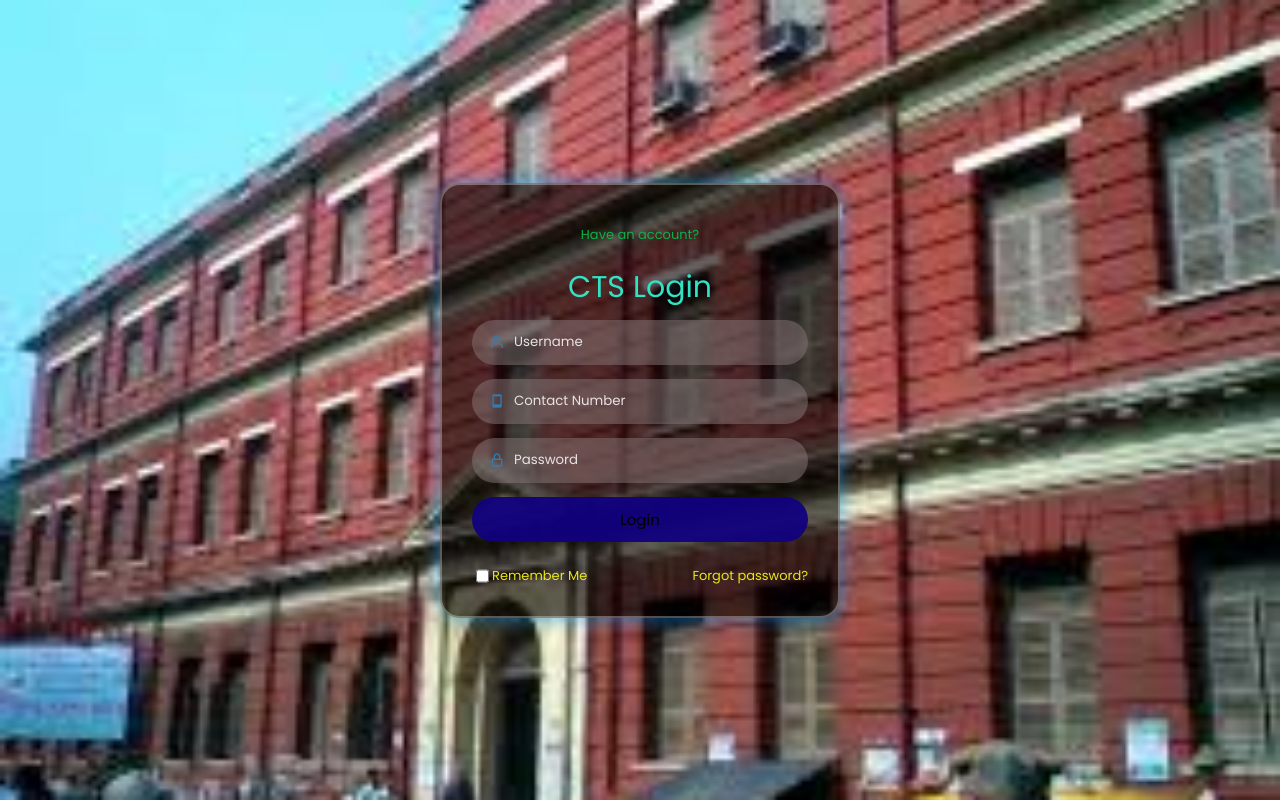
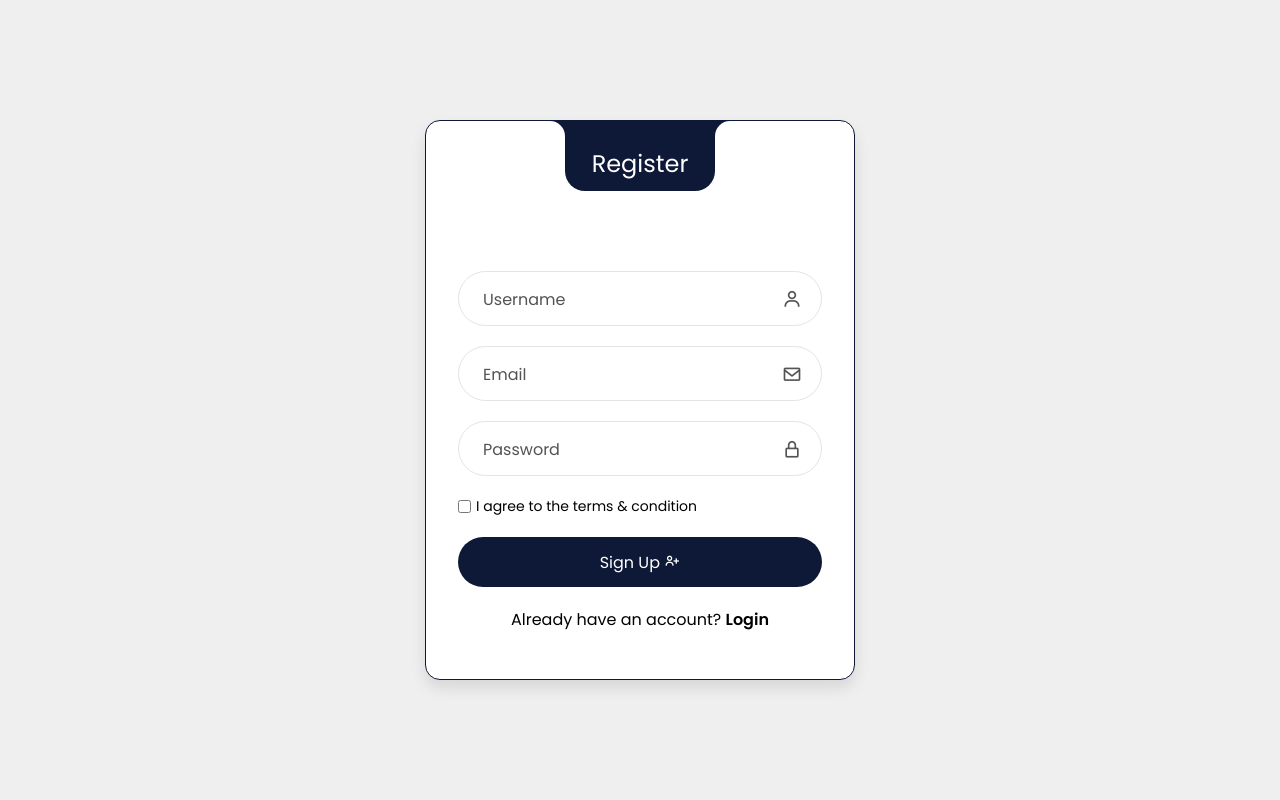
Before and after one commit to ankit1412845/ctsproject, a Django app: page / in a window 1280 px wide. Run offline with Django 5.2, Linux system fonts and the light colour scheme.

Commit message:
Fix login page design

```diff
--- a/main/static/css/Style.css
+++ b/main/static/css/Style.css
@@ -1,111 +1,255 @@
-/* POPPINS FONT */
-@import url("https://fonts.googleapis.com/css2?family=Poppins:wght@400;500;600;700&display=swap");
+/* IMPORT FONTS */
+@import url("https://fonts.googleapis.com/css2?family=Inter:wght@100..900&family=Outfit:wght@100..900&family=Poppins:wght@100..900&display=swap");
+
+/* GLOBAL STYLES */
 * {
+  margin: 0;
+  padding: 0;
   box-sizing: border-box;
   font-family: "Poppins", sans-serif;
 }
+
+:root {
+  --primary-color: #0d1936;
+  --secondary-color: #535354;
+  --background-color: #efefef;
+  --shadow-color: rgba(0, 0, 0, 0.1);
+  --white-color: #ffffff;
+  --black-color: #000000;
+  --input-border-color: #e3e4e6;
+  --transition-3s: 0.3s;
+}
+
+/* BODY */
 body {
-  margin: 0;
-  /*background-color: red;*/
-  background-image: url("/static/images/images.jpeg");
-  background-size: cover;
-  background-repeat: no-repeat;
-  background-position: center;
-  background-attachment: fixed;
-}
-.box {
   display: flex;
   justify-content: center;
   align-items: center;
   min-height: 100vh;
+  background: var(--background-color);
 }
-.container {
-  width: 400px;
-  display: flex;
-  flex-direction: column;
-  padding: 0 15px 0 15px;
+
+/* LINKS */
+a {
+  text-decoration: none;
+  color: var(--black-color);
+  transition: 0.3s;
 }
-.top-header span {
-  color: #0bb246;
-  font-size: small;
+
+a:hover {
+  text-decoration: underline;
+}
+
+/* WRAPPER */
+.wrapper {
+  position: relative;
+  width: 430px;
+  height: 560px;
+  background: var(--white-color);
+  border-radius: 15px;
+  padding: 120px 32px 64px;
+  border: 1px solid var(--primary-color);
+  box-shadow: 0 8px 15px var(--shadow-color);
+  overflow: hidden;
+}
+
+/* HEADER */
+.form-header {
+  position: absolute;
+  top: 0;
+  left: 50%;
+  transform: translateX(-50%);
+  width: 150px;
+  height: 70px;
+  background: var(--primary-color);
+  border-radius: 0 0 20px 20px;
   display: flex;
   justify-content: center;
-  padding: 10px 0 10px 0;
+  align-items: center;
 }
-.top-header header {
-  color: #31e2c5;
-  font-size: 30px;
-  display: flex;
-  justify-content: center;
-  padding: 10px 0 10px 0;
+
+.form-header::before,
+.form-header::after {
+  content: "";
+  position: absolute;
+  top: 0;
+  width: 30px;
+  height: 30px;
 }
+
+.form-header::before {
+  left: -30px;
+  border-top-right-radius: 50%;
+  box-shadow: 15px 0 0 var(--primary-color);
+}
+
+.form-header::after {
+  right: -30px;
+  border-top-left-radius: 50%;
+  box-shadow: -15px 0 0 var(--primary-color);
+}
+
+/* TITLES */
+.titles {
+  position: relative;
+}
+
+.title-login,
+.title-register {
+  position: absolute;
+  left: 50%;
+  transform: translateX(-50%);
+  color: var(--white-color);
+  font-size: 24px;
+  transition: 0.3s;
+  white-space: nowrap;
+}
+
+/* Register title first */
+.title-register {
+  top: -10px;
+}
+
+.title-login {
+  top: 40px;
+}
+
+/* FORMS */
+.login-form,
+.register-form {
+  position: absolute;
+  top: 130px;
+  width: calc(100% - 64px);
+  background: var(--white-color);
+  transition: 0.4s ease;
+}
+
+/* Register page first show */
+.register-form {
+  left: 32px;
+}
+
+/* Login page hidden */
+.login-form {
+  left: -100%;
+}
+/* INPUT BOX */
+.input-box {
+  position: relative;
+  margin: 20px 0;
+}
+
 .input-field {
-  position: relative;
-  display: flex;
-  flex-direction: column;
-  margin-bottom: 14px;
+  width: 100%;
+  height: 55px;
+  padding: 0 20px;
+  padding-right: 50px;
+  border-radius: 30px;
+  border: 1px solid var(--input-border-color);
+  outline: none;
+  background: transparent;
+  font-size: 16px;
+  transition: 0.3s;
 }
-.input-field .input {
-  height: 45px;
-  width: 100%;
-  border: none;
-  outline: none;
-  border-radius: 30px;
-  color: #fff;
-  padding: 0 0 0 42px;
-  background: rgba(134, 119, 119, 0.5);
+
+.input-field:focus {
+  border-color: var(--primary-color);
 }
-.input-field i {
+
+/* LABEL */
+.label {
   position: absolute;
   top: 50%;
-  left: 17px;
+  left: 20px;
   transform: translateY(-50%);
-  color: #347bb0;
-  pointer-events: none;
+  color: var(--secondary-color);
+  transition: 0.2s;
+  background: var(--white-color);
+  padding: 0 5px;
 }
-.input::placeholder {
-  color: #e9e3e3;
+
+.input-field:focus ~ .label,
+.input-field:valid ~ .label {
+  top: 0;
+  font-size: 13px;
+  color: var(--primary-color);
 }
-.submit {
+
+/* ICON */
+.icon {
+  position: absolute;
+  top: 50%;
+  right: 20px;
+  transform: translateY(-50%);
+  font-size: 20px;
+  color: var(--secondary-color);
+}
+
+/* TERMS */
+.form-cols {
+  display: flex;
+  justify-content: space-between;
+  align-items: center;
+  font-size: 14px;
+}
+
+.col-1 {
+  display: flex;
+  align-items: center;
+  gap: 5px;
+}
+
+/* BUTTON */
+.btn-submit {
+  width: 100%;
+  height: 50px;
   border: none;
   border-radius: 30px;
-  font-size: 15px;
-  height: 45px;
-  outline: none;
-  width: 100%;
-  background: rgba(17, 2, 126, 0.953);
+  background: var(--primary-color);
+  color: var(--white-color);
+  font-size: 16px;
   cursor: pointer;
   transition: 0.3s;
 }
-.submit:hover {   /*Login Button*/
-  transition: all 1ms ease-in 1ms;
-  background-color: #4aa0e3;
+
+.btn-submit:hover {
+  opacity: 0.9;
 }
-.bottom {   /*Remember Me */
+
+/* SWITCH FORM */
+.switch-form {
+  margin-top: 15px;
+  text-align: center;
+}
+
+.switch-form a {
+  font-weight: 600;
+}
+
+/* TOASTER */
+.toaster {
+  display: none;
+}
+
+.toggle.toaster {
+  position: absolute;
+  top: 30px;
+  right: 20px;
+  width: 220px;
+  height: 70px;
+  background: var(--primary-color);
+  color: var(--white-color);
+  border-radius: 10px;
   display: flex;
-  flex-direction: row;
-  justify-content: space-between;
-  font-size: small;
-  color: #e9e615;
-  margin-top: 10px;
+  justify-content: center;
+  align-items: center;
 }
-.left {
-  display: flex;
+
+/* RESPONSIVE */
+@media only screen and (max-width: 564px) {
+  .wrapper {
+    width: 95%;
+    height: auto;
+    padding-bottom: 40px;
+  }
 }
-.left label {
-  cursor: pointer;
-}
-label a {     /*Forget Passwoard*/
-  color: #e9e615;
-  text-decoration: none;
-}
-.container {    /*Background Box*/
-  width: 400px;
-  padding: 30px;
-  border-radius: 20px;
-
-  background: rgba(0, 0, 0, 0.6);
-  border: 2px solid rgba(255, 255, 255, 0.3);
-
-  box-shadow: 0 0 20px rgba(0, 150, 255, 0.6);
-}
--- a/main/templates/main/login.html
+++ b/main/templates/main/login.html
@@ -2,50 +2,167 @@
 <html lang="en">
   <head>
     <meta charset="UTF-8" />
-    <meta http-equiv="X-UA-Compatible" content="IE=edge" />
     <meta name="viewport" content="width=device-width, initial-scale=1.0" />
+
+    <!-- Boxicons -->
+    <link
+      href="https://unpkg.com/boxicons@2.1.4/css/boxicons.min.css"
+      rel="stylesheet"
+    />
+
     {% load static %}
    <link rel="stylesheet" href="{% static 'css/Style.css' %}">
-    <link
-      href="https://unpkg.com/boxicons@2.1.4/css/boxicons.min.css" rel="stylesheet">
-    <title>CTS | Login</title>
+
+    <title>Animated Login & Register | Ludiflex</title>
   </head>
+
   <body>
-  <div class="box">
-    <div class="container">
-      <div class="top-header">
-        <span>Have an account?</span>
-        <header>CTS Login</header>
+    <div class="wrapper">
+
+      <!-- FORM HEADER -->
+      <div class="form-header">
+        <div class="titles">
+          <!-- Register ke age rakha holo -->
+          <span class="title-register">Register</span>
+          <span class="title-login">Login</span>
         </div>
-<form action="/home/" method="get">
-  {% csrf_token %}
-  <div class="input-field">
-    <input type="text" class="input" name="username" placeholder="Username" autocomplete="username" required>
-    <i class="bx bx-user" aria-hidden="true"></i>
       </div>
-  <div class="input-field">
-  <input type="tel" class="input" placeholder="Contact Number" required>
-  <i class="bx bx-mobile"></i>
+
+      <!-- REGISTER FORM FIRST -->
+      <div class="register-form" style="left: 0px;">
+        <div class="input-box">
+          <input
+            type="text"
+            id="reg-user"
+            class="input-field"
+            autocomplete="off"
+            required
+          />
+          <label for="reg-user" class="label">Username</label>
+          <i class="bx bx-user icon"></i>
         </div>
-  <div class="input-field">
-    <input type="password" class="input" name="password" placeholder="Password" autocomplete="current-password" required>
-    <i class="bx bx-lock-alt" aria-hidden="true"></i>
+
+        <div class="input-box">
+          <input
+            type="text"
+            id="email"
+            class="input-field"
+            autocomplete="off"
+            required
+          />
+          <label for="email" class="label">Email</label>
+          <i class="bx bx-envelope icon"></i>
         </div>
-  <div class="input-field">
-    <input type="submit" class="submit" value="Login">
+
+        <div class="input-box">
+          <input
+            type="password"
+            id="reg-pass"
+            class="input-field"
+            autocomplete="off"
+            required
+          />
+          <label for="reg-pass" class="label">Password</label>
+          <i class="bx bx-lock-alt icon"></i>
         </div>
-</form>
-<div class="bottom">
-                <div class="left">
-                    <input type="checkbox" id="check">
-                    <label for="check"> Remember Me</label>
+
+        <div class="form-cols">
+          <div class="col-1">
+            <input type="checkbox" id="remember" />
+            <label for="remember">
+              I agree to the terms & condition
+            </label>
           </div>
-                <div class="right">
-                    <label><a href="#">Forgot password?</a></label>
+        </div>
+
+        <div class="input-box">
+          <button class="btn-submit" id="SignUpBtn">
+            Sign Up <i class="bx bx-user-plus"></i>
+          </button>
+        </div>
+
+        <div class="switch-form">
+          <span>
+            Already have an account?
+            <a href="#" onclick="loginFunction()">Login</a>
+          </span>
+        </div>
+      </div>
+
+      <!-- LOGIN FORM SECOND -->
+      <div class="login-form" style="left: -500px;">
+        <div class="input-box">
+          <input
+            type="text"
+            id="user"
+            class="input-field"
+            autocomplete="off"
+            required
+          />
+          <label for="user" class="label">Username</label>
+          <i class="bx bx-user icon"></i>
+        </div>
+
+        <div class="input-box">
+          <input
+            type="password"
+            id="pass"
+            class="input-field"
+            autocomplete="off"
+            required
+          />
+          <label for="pass" class="label">Password</label>
+          <i class="bx bx-lock-alt icon"></i>
+        </div>
+
+        <div class="form-cols">
+          <div class="col-2">
+            <a href="#">Forgot password?</a>
+          </div>
+        </div>
+
+        <button class="btn-submit" id="SignInBtn">
+         Login <i class="bx bx-log-in"></i>
+         </button>
+
+        <div class="switch-form">
+          <span>
+            Don't have an account?
+            <a href="#" onclick="registerFunction()">Register</a>
+          </span>
         </div>
       </div>
     </div>
+
+    <div class="toaster">
+      <p>Logged In !</p>
     </div>
+
+    <!-- SCRIPT -->
+<script>
+  function loginFunction() {
+    document.querySelector(".login-form").style.left = "32px";
+    document.querySelector(".register-form").style.left = "100%";
+
+    document.querySelector(".title-login").style.top = "-10px";
+    document.querySelector(".title-register").style.top = "-60px";
+
+    document.getElementById("SignInBtn").innerHTML =
+      'Login <i class="bx bx-log-in"></i>';
+  }
+
+  function registerFunction() {
+    document.querySelector(".login-form").style.left = "-100%";
+    document.querySelector(".register-form").style.left = "32px";
+
+    document.querySelector(".title-login").style.top = "40px";
+    document.querySelector(".title-register").style.top = "-10px";
+
+    document.getElementById("SignUpBtn").innerHTML =
+      'Sign Up <i class="bx bx-user-plus"></i>';
+  }
+
+  window.onload = registerFunction;
+</script>
   </body>
-
 </html>
```
Lines whose indentation alone changed are shown as unchanged.
